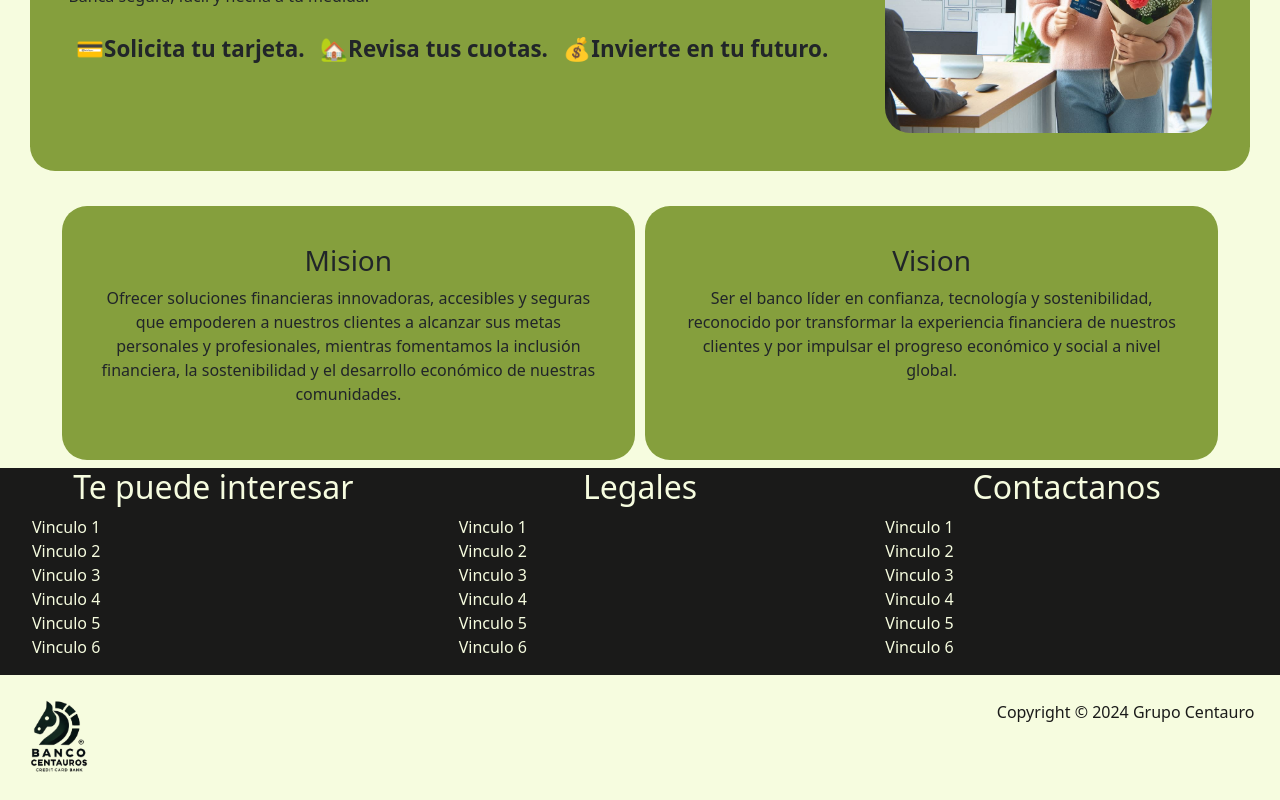
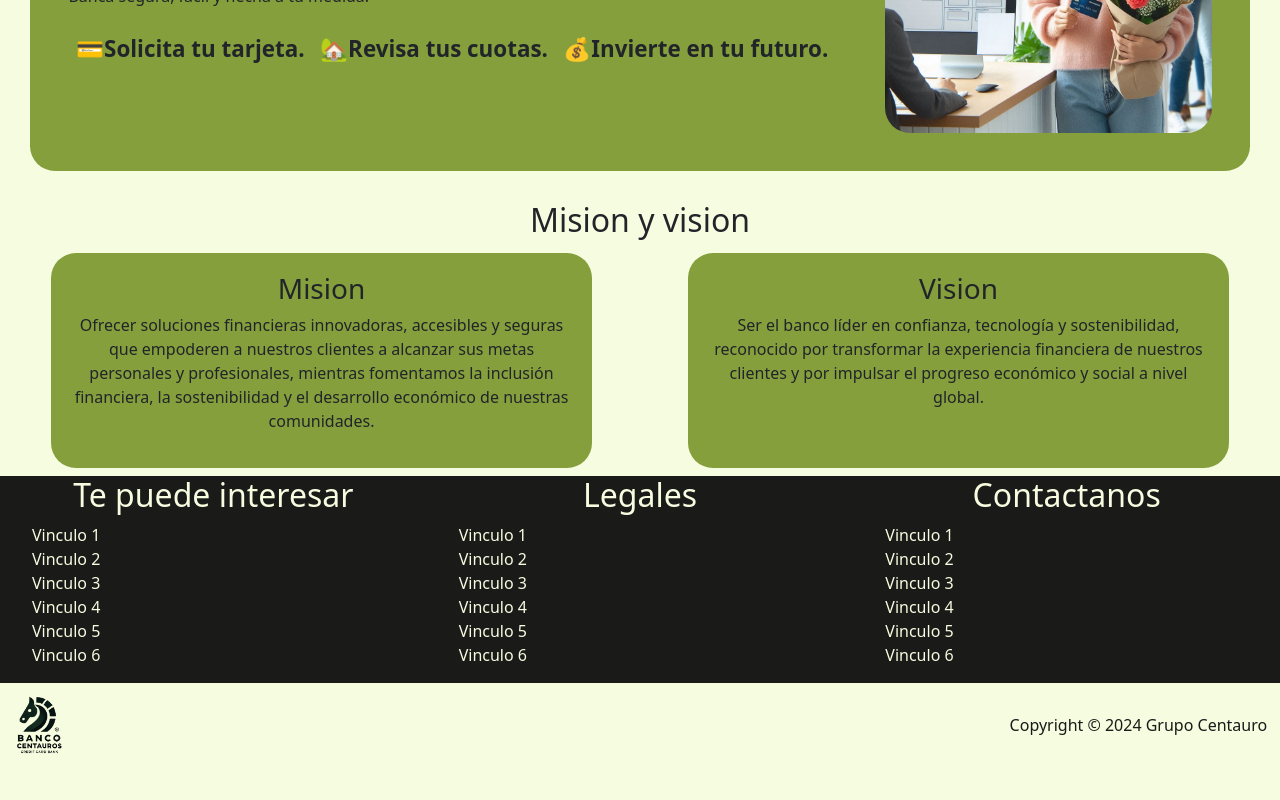
Before and after one commit to DilanBernal/bancoZentauro, an Angular app: page / in a window 1280 px wide. Shown: the part 616-1416 px from the top of the page. After the commit the page ends 1383 px from the top, so only its background shows below. Built offline with nearby package versions, Linux system fonts and the light colour scheme.

Commit message:
cambios home mision y vision
solo es como la esctructura de como estaban, pasarlo de flex a grid, y ponerle el titulo

Co-Authored-By: DilanBernal <141351949+DilanBernal@users.noreply.github.com>

```diff
--- a/src/app/Content/footer/footer.component.css
+++ b/src/app/Content/footer/footer.component.css
@@ -26,14 +26,16 @@ a{
     background-color: #F6FCDF;
     text-align: right;
     justify-content: space-between;
-    padding: 2%;
+    padding: 1%;
 }
 .pie span{
-    height: auto;
     vertical-align: middle;
+    display: flex;
+    justify-content: center;
+    align-items: center;
 }
 .logo{
-    width: 5vw;
+    width: 4vw;
 }
 .logo img{
     width: 100%;
--- a/src/app/Content/header/header.component.css
+++ b/src/app/Content/header/header.component.css
@@ -75,11 +75,11 @@ ul li:hover{
 .selected::after{
     content: '';
     position: absolute;
-    width: 100%;
+    width: 50%;
     height: 3%;
     border-radius: 15px;
     top: 80%;
-    left: 0;
+    left: 25%;
     animation: aparecer 0.2s;
     background-color: #1A1A19;
 }
--- a/src/app/Content/home/home.component.css
+++ b/src/app/Content/home/home.component.css
@@ -43,16 +43,20 @@
 /*Mision y vision*/
 
 .valores{
-    display: flex;
+    display: grid;
+    grid-template-columns: repeat(2, 1fr);
     margin: 3px;
     justify-content: center;
+}
+.valores h2{
+    grid-column: 1 / -1;
 }
 
 .mision, .vision{
     background-color: #859F3D;
     border-radius: 25px;
-    width: 45%;
-    margin: 5px;
+    width: 85%;
+    margin: 5px auto;
     padding: 3%;
 
 }
--- a/src/app/Content/home/home.component.html
+++ b/src/app/Content/home/home.component.html
@@ -16,6 +16,7 @@
         </div>
       </section>
       <section class="valores">
+        <h2>Mision y vision</h2>
         <div class="mision">
             <h3>Mision</h3>
             <p>Ofrecer soluciones financieras innovadoras, accesibles y seguras que empoderen a nuestros clientes a alcanzar sus metas personales y profesionales, mientras fomentamos la inclusión financiera, la sostenibilidad y el desarrollo económico de nuestras comunidades.</p>
```
